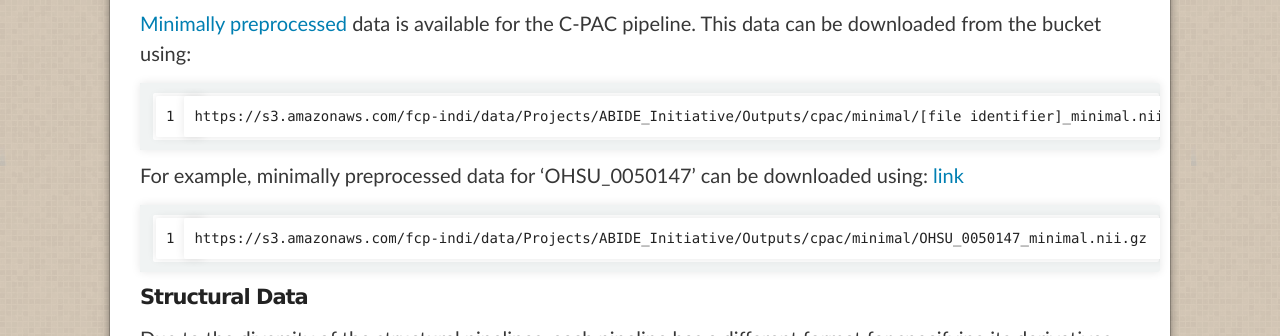
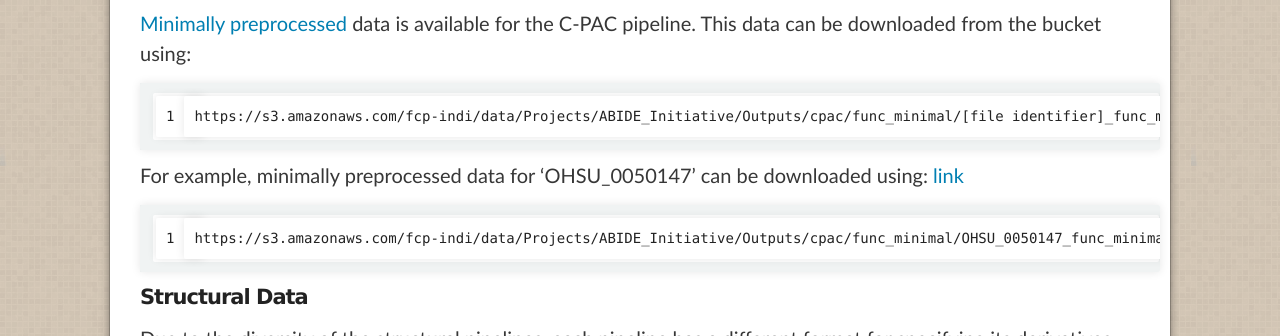
Before and after one commit to preprocessed-connectomes-project/abide, a Jekyll site: the page built from download.md, in a window 1280 px wide and 900 px high, scrolled down 3546 px. Shown: the part 152-488 px from the top of the window. Built offline with Jekyll 4.4.1, drawn with Linux system fonts in a browser that asks for light colours.

Commit message:
fixed func minimal processing links

```diff
--- a/download.md
+++ b/download.md
@@ -73,11 +73,11 @@ The 3D binary derivatives (i.e. those ending in nii.gz except for 'func\_preproc
 
 [Minimally preprocessed](Pipelines.html#min_preproc) data is available for the C-PAC pipeline. This data can be downloaded from the bucket using:
 
-    https://s3.amazonaws.com/fcp-indi/data/Projects/ABIDE_Initiative/Outputs/cpac/minimal/[file identifier]_minimal.nii.gz
+    https://s3.amazonaws.com/fcp-indi/data/Projects/ABIDE_Initiative/Outputs/cpac/func_minimal/[file identifier]_func_minimal.nii.gz
 
-For example, minimally preprocessed data for 'OHSU\_0050147' can be downloaded using: [link](https://s3.amazonaws.com/fcp-indi/data/Projects/ABIDE_Initiative/Outputs/cpac/minimal/OHSU_0050147_minimal.nii.gz)<br>
+For example, minimally preprocessed data for 'OHSU\_0050147' can be downloaded using: [link](https://s3.amazonaws.com/fcp-indi/data/Projects/ABIDE_Initiative/Outputs/cpac/func_minimal/OHSU_0050147_func_minimal.nii.gz)<br>
 
-    https://s3.amazonaws.com/fcp-indi/data/Projects/ABIDE_Initiative/Outputs/cpac/minimal/OHSU_0050147_minimal.nii.gz
+    https://s3.amazonaws.com/fcp-indi/data/Projects/ABIDE_Initiative/Outputs/cpac/func_minimal/OHSU_0050147_func_minimal.nii.gz
 
 
 #### Structural Data
```
